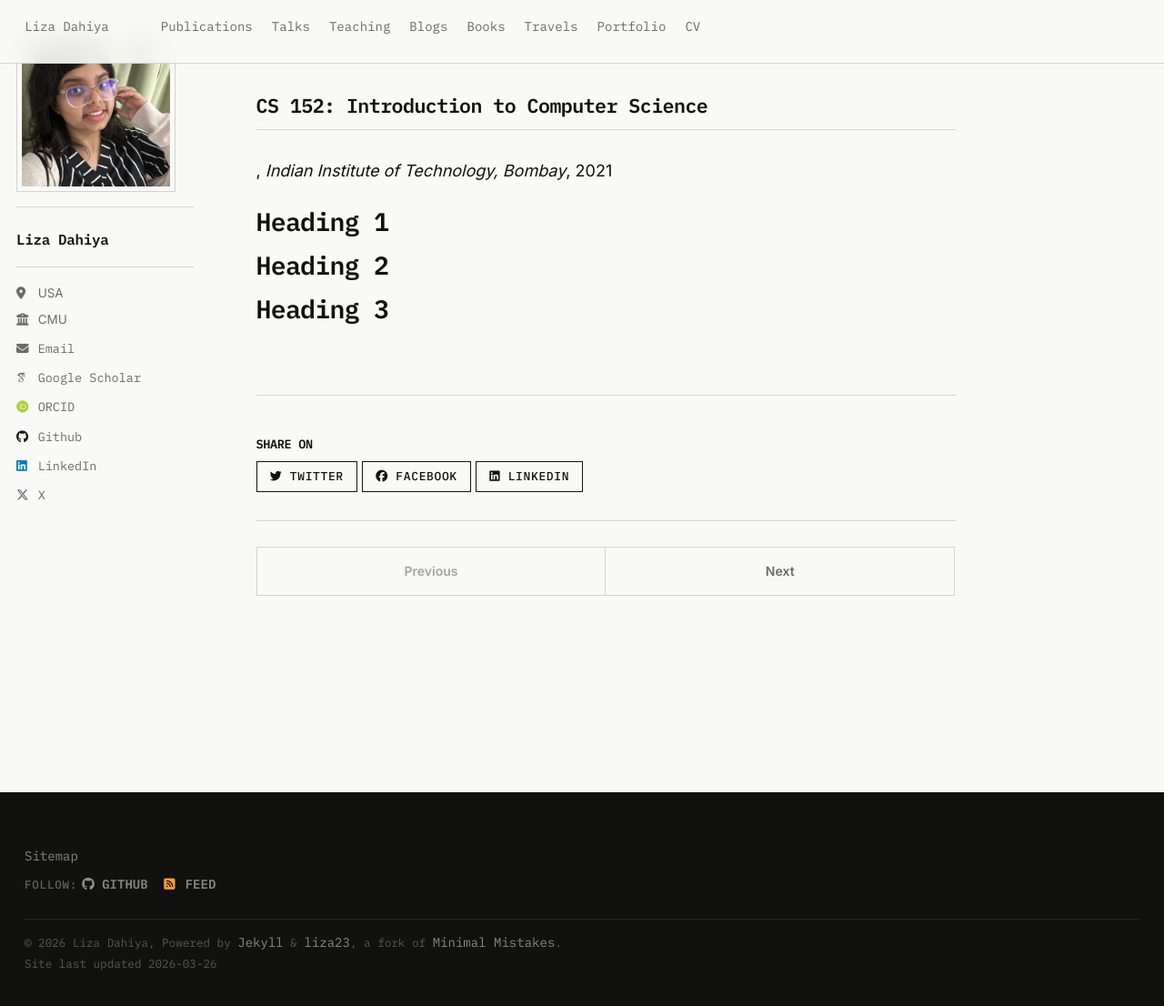
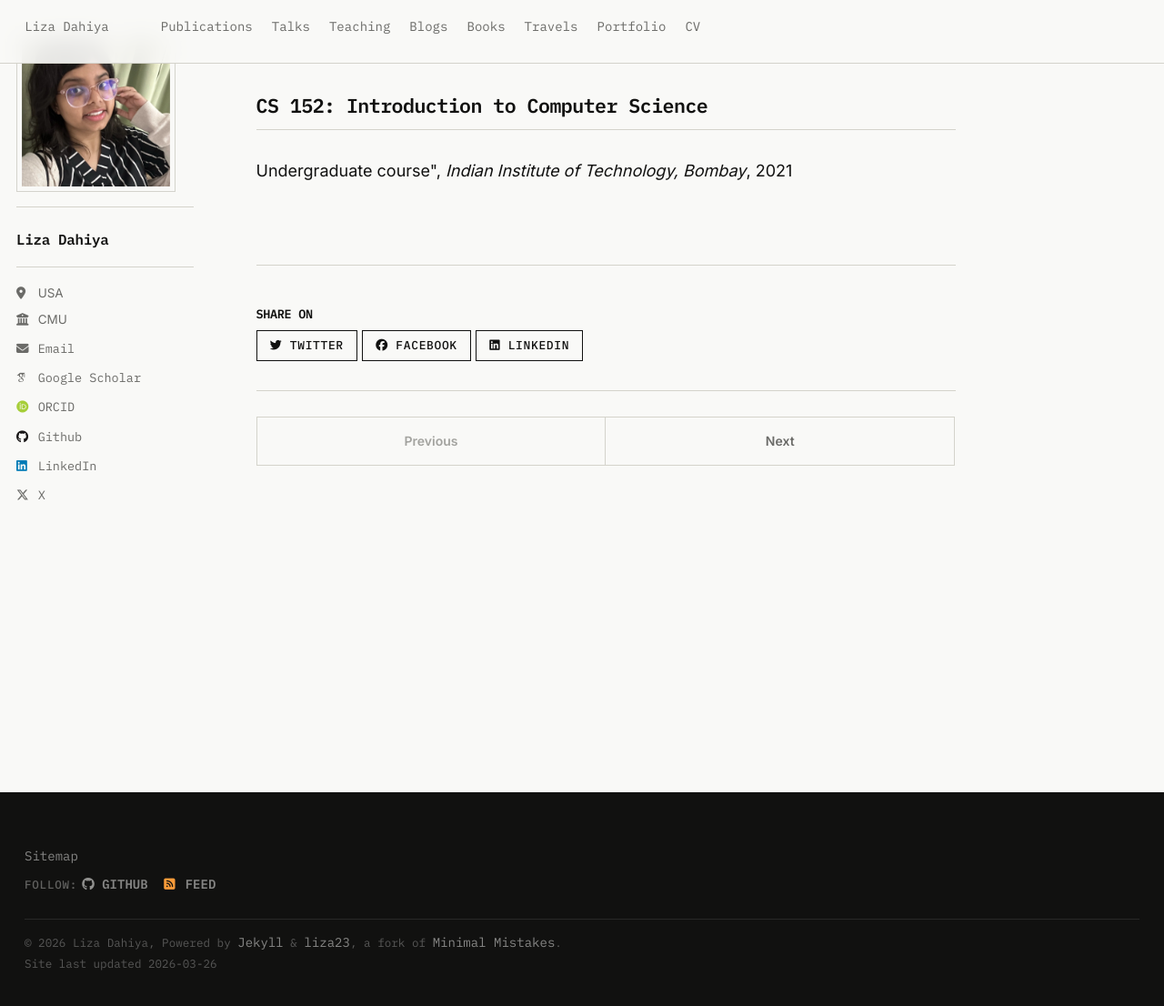
Before and after one commit to Liza23/liza23.github.io, a Jekyll site: the page built from _teaching/2015-spring-teaching-2.md, in a window 1280 px wide and 1106 px high. Shown: the whole window at 91% size. Built offline with Jekyll 4.4.1, drawn with Linux system fonts in a browser that asks for light colours; some web fonts are replaced.

Commit message:
fixed-talk

```diff
--- a/_includes/archive-single-talk.html
+++ b/_includes/archive-single-talk.html
@@ -14,15 +14,15 @@
 
 <div class="{{ include.type | default: "list" }}__item">
   <article class="archive__item" itemscope itemtype="http://schema.org/CreativeWork">
-    {% if include.type == "grid" and teaser %}
-      <div class="archive__item-teaser">
+    {% if teaser %}
+      <div class="archive__item-teaser" style="margin-bottom: 0.8em;">
         <img src=
           {% if teaser contains "://" %}
             "{{ teaser }}"
           {% else %}
             "{{ teaser | prepend: "/images/" | prepend: base_path }}"
           {% endif %}
-          alt="">
+          alt="" style="max-width: 100%; height: auto; border: 1px solid #d4d3cb;">
       </div>
     {% endif %}
     <h2 class="archive__item-title" itemprop="headline">
--- a/_teaching/2015-spring-teaching-2.md
+++ b/_teaching/2015-spring-teaching-2.md
@@ -2,16 +2,8 @@
 title: "CS 152: Introduction to Computer Science"
 collection: teaching
 permalink: /teaching/2015-spring-teaching-1
+type: Undergraduate course"
 venue: "Indian Institute of Technology, Bombay"
 date: 2021-01-01
 location: "Mumbai, India"
 ---
-
-Heading 1
-======
-
-Heading 2
-======
-
-Heading 3
-======
```
Also changed, not shown: _talks/2012-03-01-talk-1.md (+3 -0 lines).
